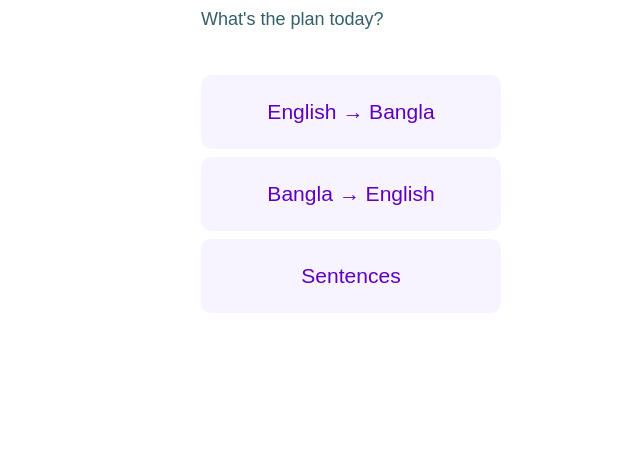
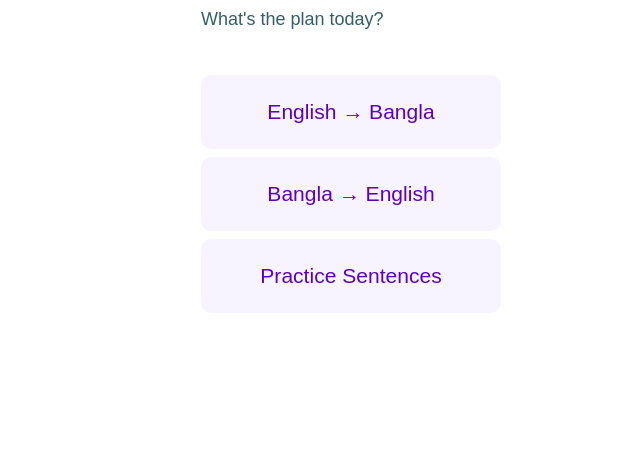
Before and after one commit to iwinters/jigassa, a Django app: template app/templates/app/test-select.html in a window 1280 px wide. Shown: the part 106-564 px from the top of the page, without its empty margins (289-929 px from the left). Run offline with Django 3.2, Linux system fonts and the light colour scheme; the template is opened without the code that fills it, so the values that code supplies are empty; some web fonts are replaced.

Commit message:
changing sentences to practice sentences

```diff
--- a/app/templates/app/test-select.html
+++ b/app/templates/app/test-select.html
@@ -62,7 +62,7 @@
             <div id="sentence" class="card-background">
                 <a href="{% url 'sentencetest' %}">
                     <div class="option-card">
-                        <h3 class='p-hero-text'>Sentences</h3>
+                        <h3 class='p-hero-text'>Practice Sentences</h3>
                     </div>
                 </a>
             </div>
--- a/project/settings.py
+++ b/project/settings.py
@@ -24,7 +24,7 @@ BASE_DIR = Path(__file__).resolve().parent.parent
 SECRET_KEY = '8r&!_0)s#&8srhvdm2s)di^tgs9p$v3u1a8sjah2rfyru8_4ww'
 
 # SECURITY WARNING: don't run with debug turned on in production!
-DEBUG = True
+DEBUG = False
 
 ALLOWED_HOSTS = ['.tutorscourse.com', 'www.tutorscourse.com', 'tutorscourse.com', 'http://www.tutorscourse.com', 'jigassa.herokuapp.com', 'environmental-octopus-ibh61feyxbhkh192hrp4obnd.herokudns.com', '127.0.0.1']
 
```
